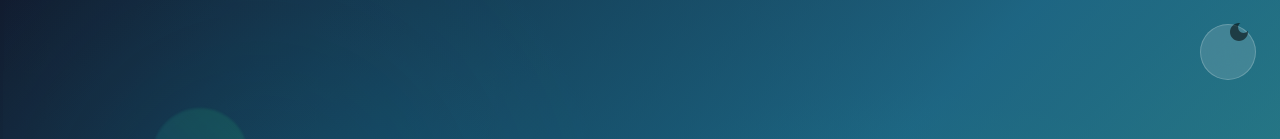
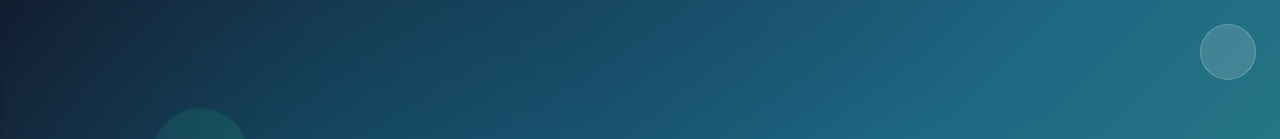
Before and after one commit to akilapilapitiya/TrueGate, a React (Vite) app in the folder frontend/: page / in a window 1280 px wide. Shown: the top 139 px of the page. Built offline with nearby package versions, Linux system fonts and the light colour scheme; some icons are missing.

Commit message:
fix: Dark Mode icon bug fixed

```diff
--- a/frontend/src/layout/RootLayout.jsx
+++ b/frontend/src/layout/RootLayout.jsx
@@ -1,12 +1,16 @@
-import { Outlet } from "react-router-dom";
+import { Outlet, useLocation } from "react-router-dom";
 import Navbar from "../components/Navbar";
 
 const RootLayout = () => {
+  const location = useLocation();
   return (
     <div className="root-container">
-      <div className="navbar-container">
-        <Navbar />
-      </div>
+      {location.pathname !== "/" && (
+        <div className="navbar-container">
+          <Navbar />
+        </div>
+      )}
+
       <div className="main-container">
         <Outlet />
       </div>
```
